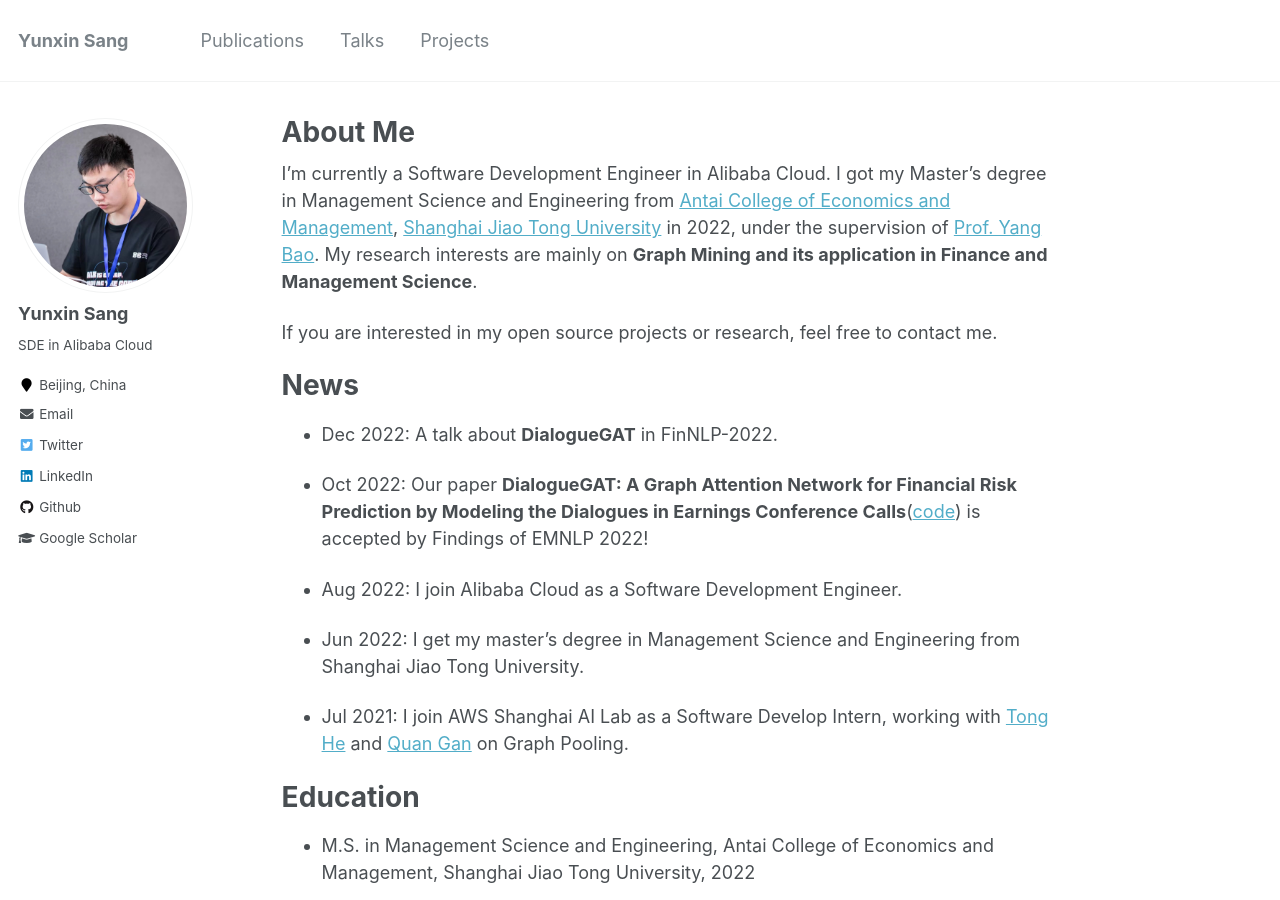
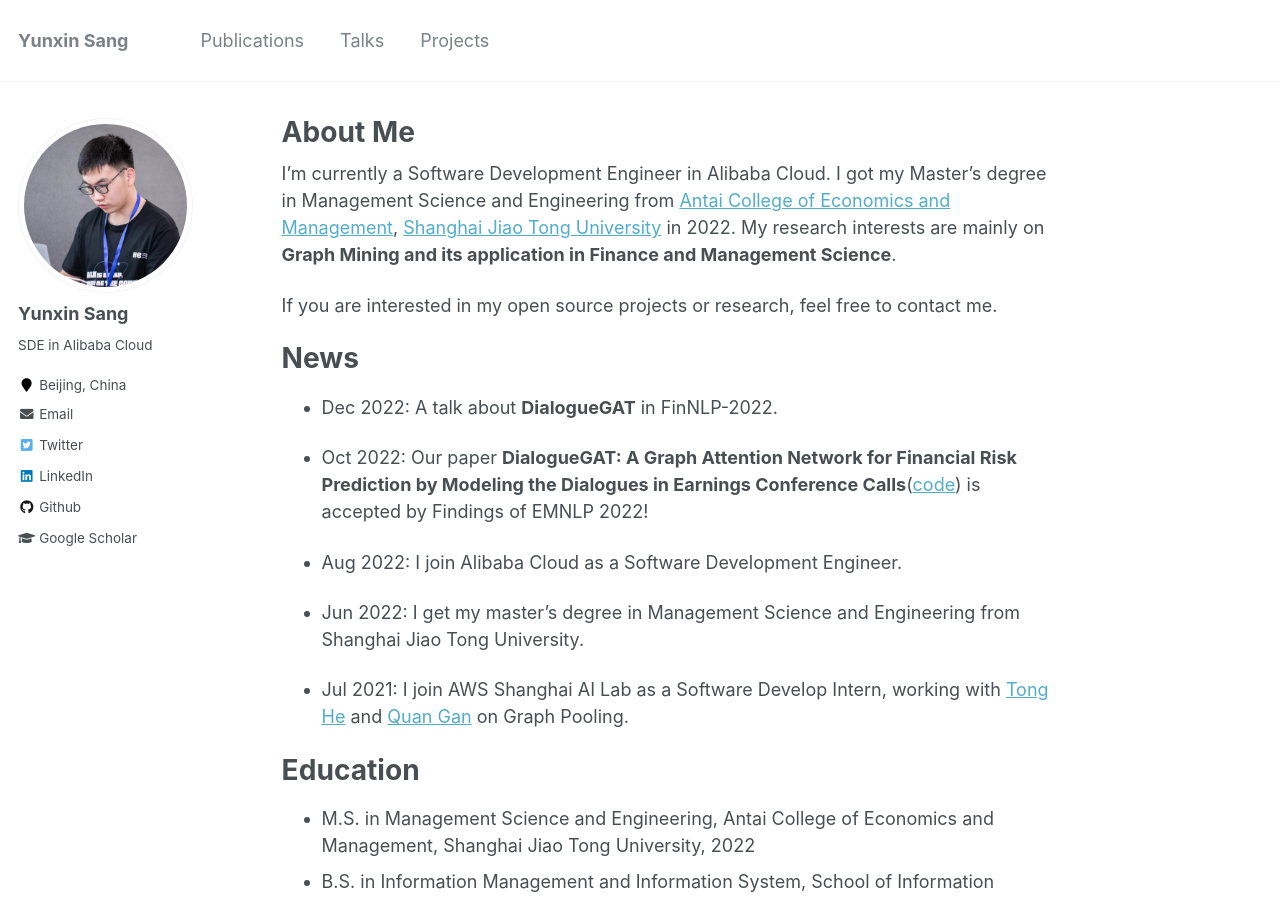
Before and after one commit to sangyx/sangyx.github.io, a Jekyll site: the page built from _pages/about.md, in a window 1280 px wide and 900 px high. Built offline with Jekyll 4.4.1, drawn with Linux system fonts in a browser that asks for light colours.

Commit message:
update about

```diff
--- a/_pages/about.md
+++ b/_pages/about.md
@@ -8,7 +8,7 @@
   - /about.html
 ---
 
-I'm currently a Software Development Engineer in Alibaba Cloud. I got my Master's degree in Management Science and Engineering from [Antai College of Economics and Management](https://www.acem.sjtu.edu.cn/en/), [Shanghai Jiao Tong University](https://en.sjtu.edu.cn/) in 2022, under the supervision of [Prof. Yang Bao](https://yangbao.org/). My research interests are mainly on **Graph Mining and its application in Finance and Management Science**.
+I'm currently a Software Development Engineer in Alibaba Cloud. I got my Master's degree in Management Science and Engineering from [Antai College of Economics and Management](https://www.acem.sjtu.edu.cn/en/), [Shanghai Jiao Tong University](https://en.sjtu.edu.cn/) in 2022. My research interests are mainly on **Graph Mining and its application in Finance and Management Science**.
 
 If you are interested in my open source projects or research, feel free to contact me.
 
```
